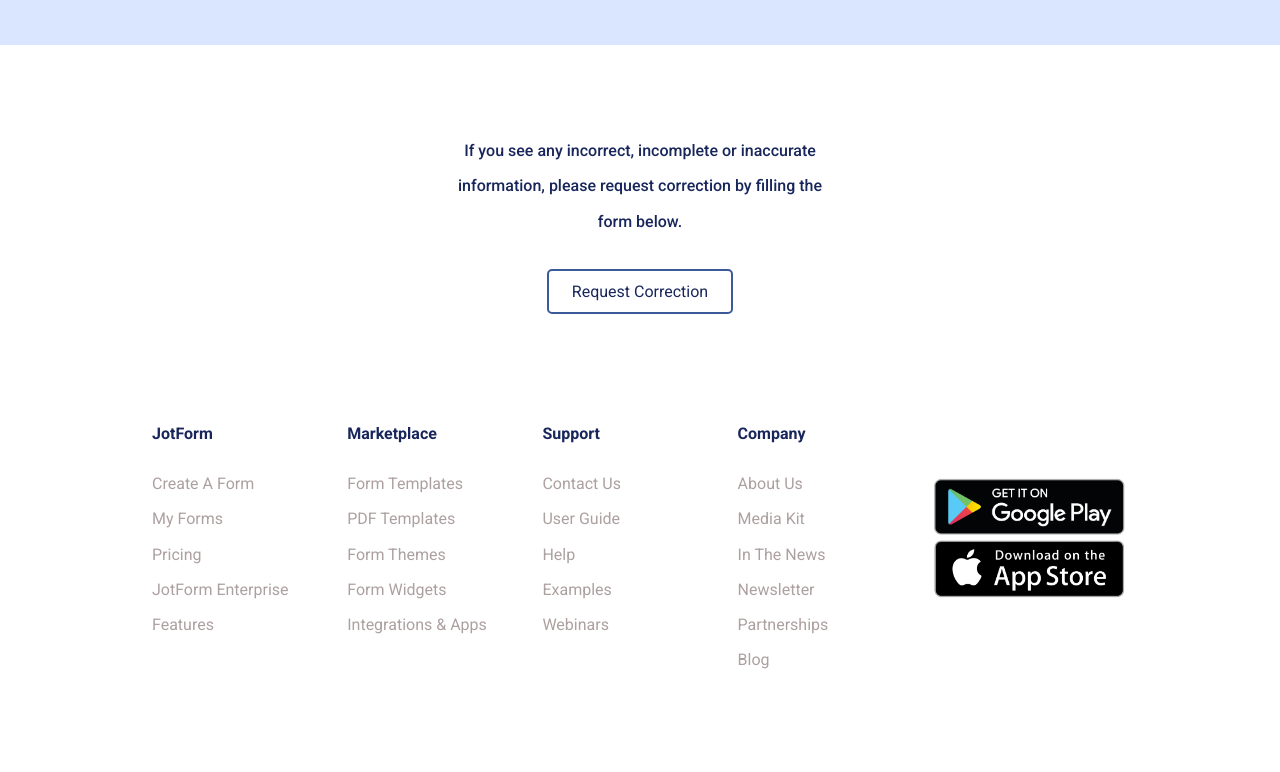
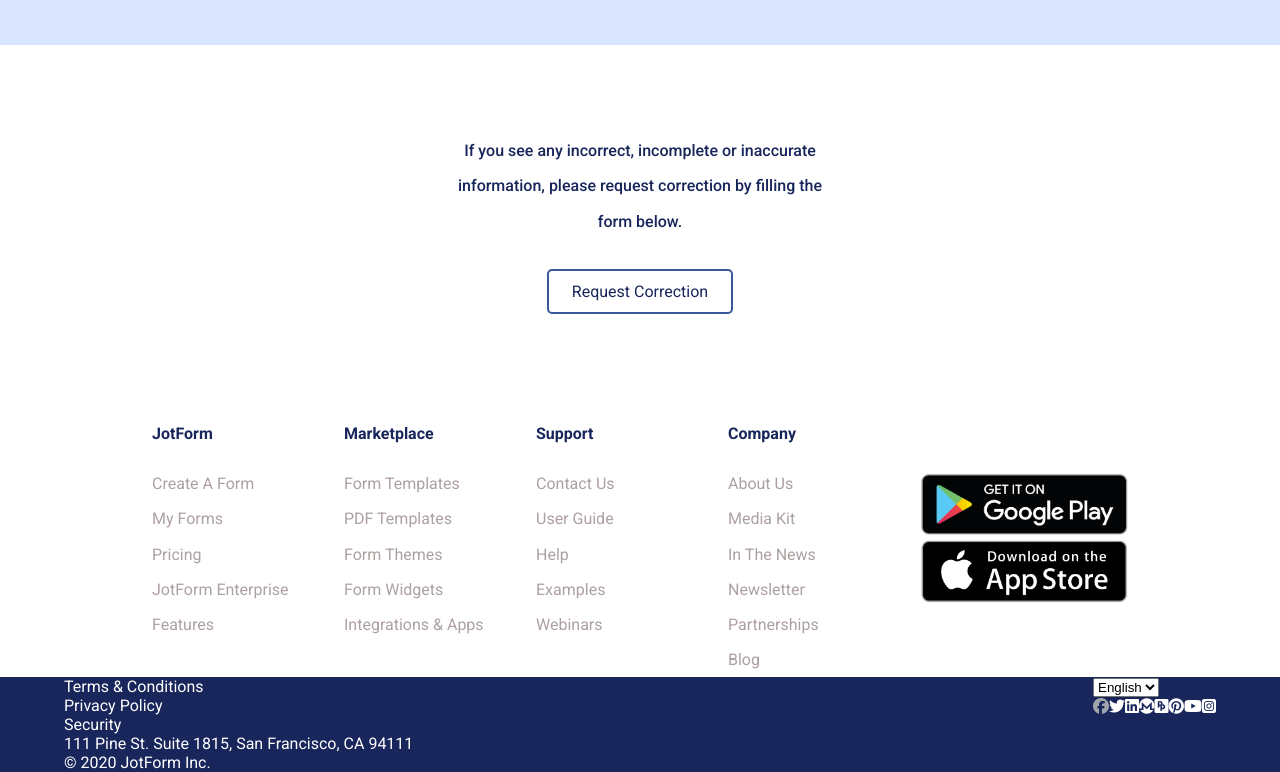
Before and after one commit to ScorpQ/jotTest, a plain HTML site: page index.html in a window 1280 px wide. Shown: the part 7186-7958 px from the top of the page. Before the commit the page ends 7863 px from the top, so only its background shows below. Drawn offline with Linux system fonts and the light colour scheme.

Commit message:
Add files via upload

```diff
--- a/index.html
+++ b/index.html
@@ -10,6 +10,7 @@
     <link rel="preconnect" href="https://fonts.googleapis.com">
     <link rel="preconnect" href="https://fonts.gstatic.com" crossorigin>
     <link href="https://fonts.googleapis.com/css2?family=Roboto:ital,wght@0,100;0,300;0,400;0,500;0,700;0,900;1,100;1,300;1,400;1,500;1,700;1,900&display=swap" rel="stylesheet">
+    <script src="https://kit.fontawesome.com/27b556647c.js" crossorigin="anonymous"></script>
 </head>
 <body>
     <!-- HEADER -->
@@ -284,8 +285,33 @@
             </div>
         </div>
     </div>
-    <div class="footer-Bottom">
-
+    <div class="footer-Bottom back-dark-blue color-white">
+        <div class="shrink-center flex justify-between">
+            <div class="left">
+                <ul class="list-none">
+                    <li>Terms & Conditions</li>
+                    <li>Privacy Policy</li>
+                    <li>Security</li>
+                </ul>
+                <p>111 Pine St. Suite 1815, San Francisco, CA 94111</p>
+                <p>&copy 2020 JotForm Inc.</p>
+            </div>
+            <div class="right">
+                <select name="cars" id="cars">
+                    <option value="English">English</option>
+                </select>
+                <ul class="list-none flex flex-end">
+                    <li><i class="fa-brands fa-facebook" style="color: #a0a4ab;"></i></li>
+                    <li><i class="fa-brands fa-twitter"></i></li>
+                    <li><i class="fa-brands fa-linkedin"></i></li>
+                    <li><i class="fa-brands fa-monero"></i></li>
+                    <li><i class="fa-brands fa-pied-piper-pp"></i></li>
+                    <li><i class="fa-brands fa-pinterest"></i></li>
+                    <li><i class="fa-brands fa-youtube"></i></li>
+                    <li><i class="fa-brands fa-square-instagram"></i></li>
+                </ul>
+            </div>
+        </div>
     </div>
     <!-- End Of FOOTER -->
 
--- a/style/global/global.scss
+++ b/style/global/global.scss
@@ -61,22 +61,21 @@
 .color-orange{
     color: V.$orange;
 }
-
 .color-blue{
     color: V.$dark-blue;
 }
-
 .color-white{
     color: #FFFF;
 }
 .color-gray{
     color: #ada0a0;
 }
-
+.back-dark-blue{
+    background-color: V.$dark-blue;
+}
 .back-light-blue{
     background-color: V.$light-blue;
 }
-
 .back-blue{
     background-color: V.$blue;
 }
@@ -84,7 +83,6 @@
 .back-orange{
     background-color: V.$orange;
 }
-
 .decor-none{
     text-decoration: none;
 }
--- a/style/page/page.scss
+++ b/style/page/page.scss
@@ -111,6 +111,10 @@
 .footer-head{
     padding: 0 5.5rem 0 5.5rem;
     .column img{
-            width: 12rem;
+            width: 13rem;
     }
 }
+
+.footer-Bottom{
+
+}
```
Also changed, not shown: style/global/global.css, style/page/page.css, 1 other file.
